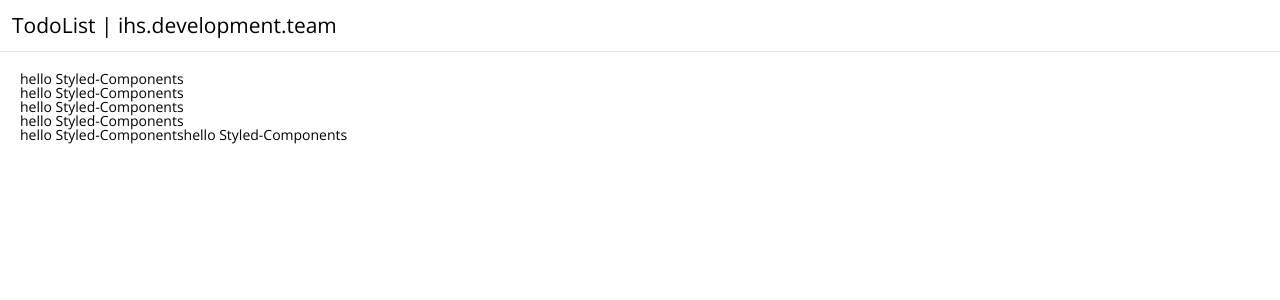
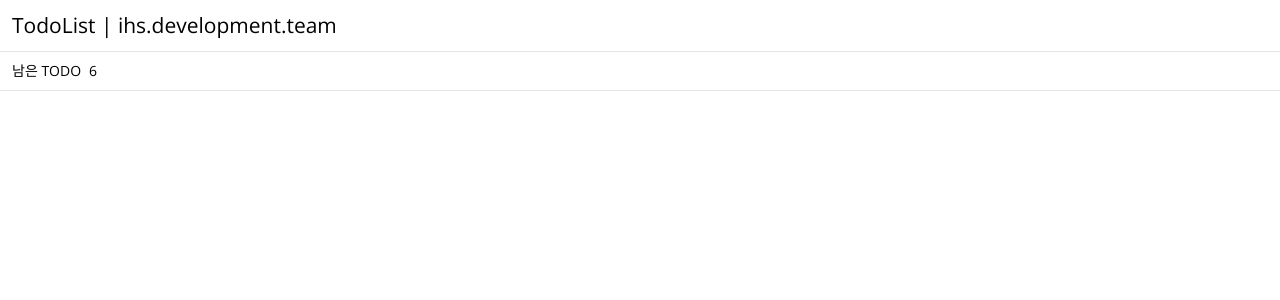
Before and after one commit to SmileRush/edu-frontend-todo, a Next.js app: page / in a window 1280 px wide. Shown: the top 300 px of the page. Built offline with nearby package versions, Linux system fonts and the light colour scheme.

Commit message:
#5 Todo List (TypeScript for Styling)

```diff
--- /dev/null
+++ b/components/TodoList/index.tsx
@@ -0,0 +1,38 @@
+import React from 'react';
+import styled from 'styled-components';
+import palette from '../../styles/palette';
+import { TodoListType } from '../../types/todo';
+
+const Container = styled.div`
+  width: 100%;
+
+  .todo-list-header {
+    padding: 12px;
+    border-bottom: 1px solid ${palette.gray};
+
+    .todo-list-last-todo {
+      font-size: 14px;
+      span {
+        margin-left: 8px;
+      }
+    }
+  }
+`
+
+interface IProps {
+  todos: TodoListType[]
+}
+
+const TodoList: React.FC<IProps> = ({ todos }) => {
+  return (
+    <Container>
+      <div className='todo-list-header'>
+        <p className='todo-list-last-todo'>
+          남은 TODO<span>{todos.length}</span>
+        </p>
+      </div>
+    </Container>
+  )
+}
+
+export default TodoList
--- a/pages/index.tsx
+++ b/pages/index.tsx
@@ -1,22 +1,23 @@
 import { NextPage } from 'next'
-import styled from 'styled-components'
+import TodoList from '../components/TodoList'
+import { TodoListType } from '../types/todo'
 
-const Container = styled.div`
-  padding: 20px;
-`
+// @ 데이터베이스 역할을 해줄 배열(=Array, =[])
+// @ 다른 명칭으로 Dummy Data, Mockup Data 등으로 불린다.
+// @ 서버로부터 실제 데이터를 받아오는 것은 아니지만, 프론트엔드 개발을 위해 가상의, 고정 데이터를 만들어 두는 것이다.
+// @ 가상의 데이터로 화면을 잘 그려지면, 백엔드와 연결해서 데이터를 받아와도 화면을 잘 그려내게 될 것이다.
+const todos: TodoListType[] = [
+  { id: 1, text: '마트 가서 장보기', color: 'red', checked: false },
+  { id: 2, text: '수학 숙제하기', color: 'orange', checked: false },
+  { id: 3, text: '코딩하기', color: 'yellow', checked: true },
+  { id: 4, text: 'Next.js 공부하기', color: 'green', checked: true },
+  { id: 5, text: '요리 연습하기', color: 'blue', checked: false },
+  { id: 6, text: '분리수거 하기', color: 'navy', checked: false }
+]
 
 const index: NextPage = () => {
   return (
-    <Container>
-      <h1>hello Styled-Components</h1>
-      <h2>hello Styled-Components</h2>
-      <p>hello Styled-Components</p>
-      <ul>
-        <li>hello Styled-Components</li>
-      </ul>
-      <a>hello Styled-Components</a>
-      <span>hello Styled-Components</span>
-    </Container>
+    <TodoList todos={todos} />
   )
 }
 
```
Also changed, not shown: types/todo.d.ts (added, +9 -0 lines), .eslintrc.json, pages/_app.tsx (line endings or trailing spaces), 1 other file (tests, documents, lock files or other folders).
